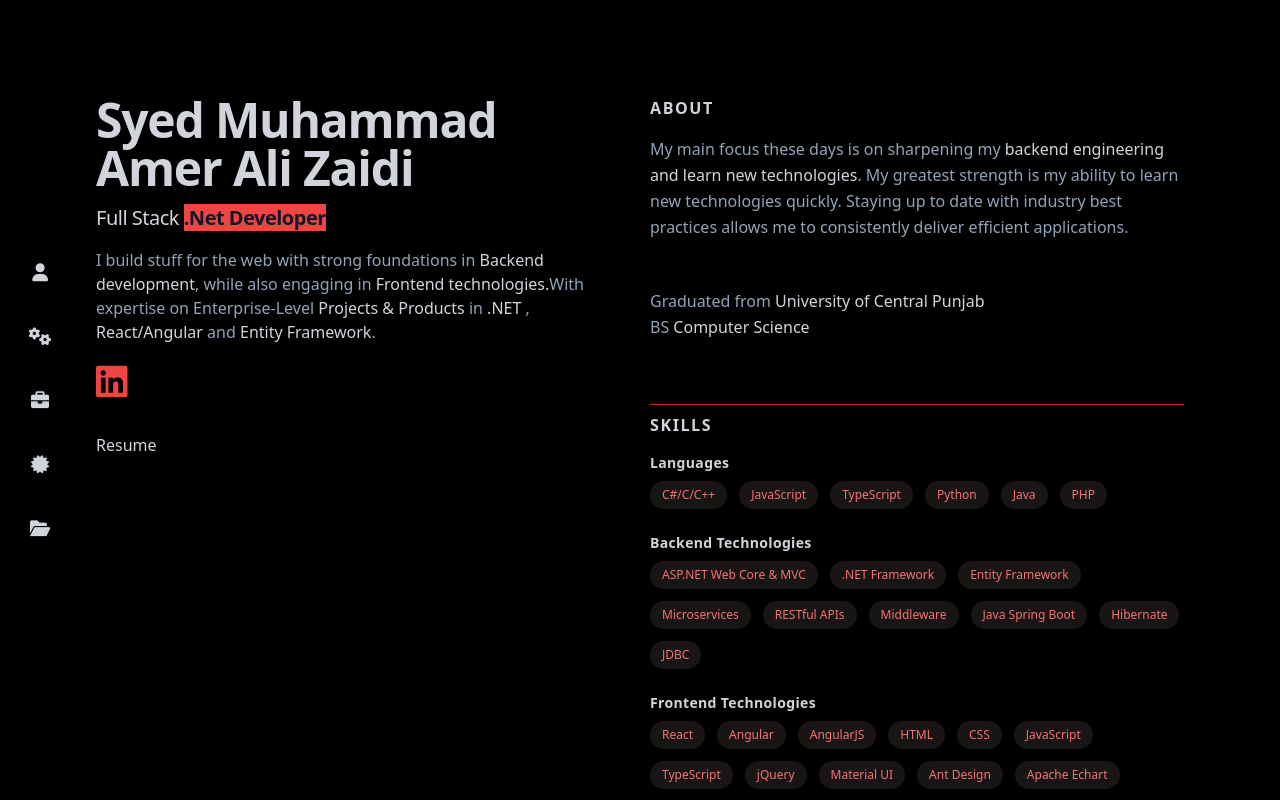
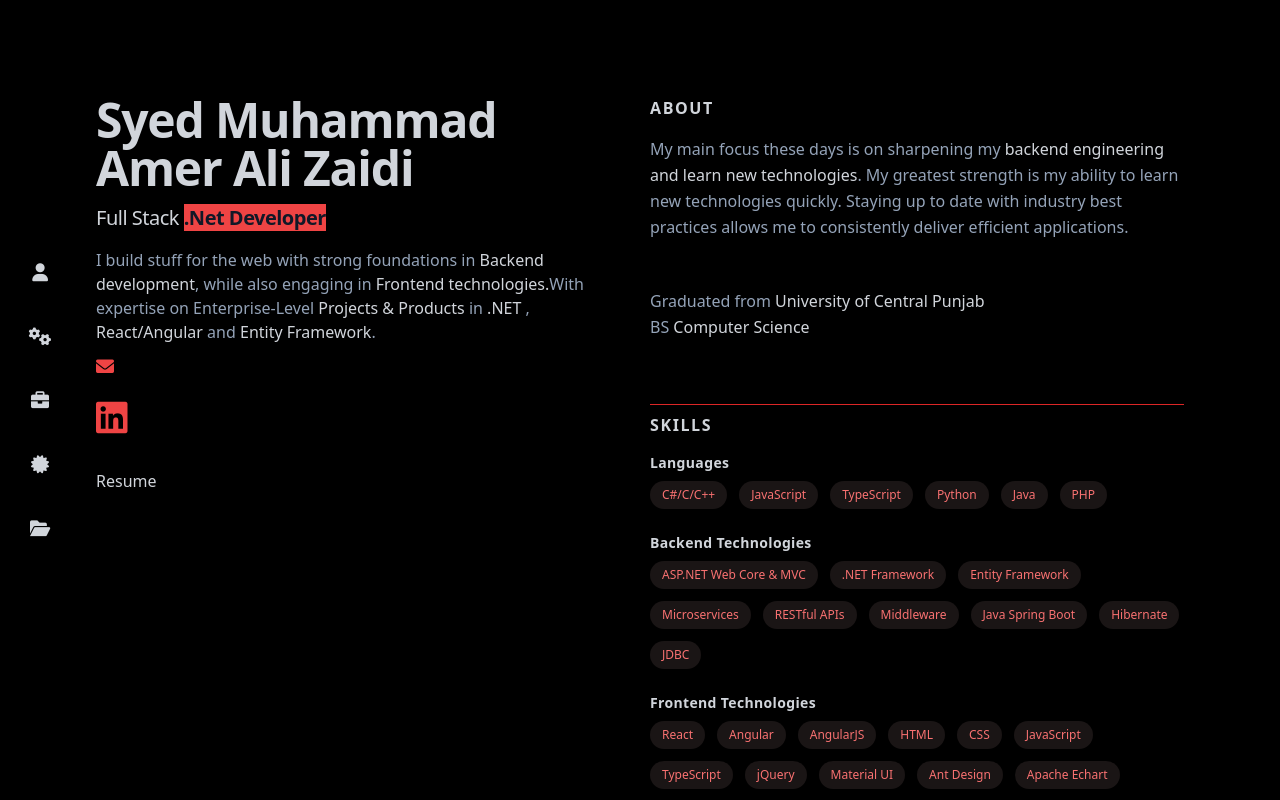
Before and after one commit to syedamerzaidi/syedamerzaidi-portfolio, a React (Vite) app: page / in a window 1280 px wide. Built offline with nearby package versions, Linux system fonts and the light colour scheme; no server answers.

Commit message:
email icon

```diff
--- a/src/App.tsx
+++ b/src/App.tsx
@@ -146,9 +146,13 @@ const App = () => {
                 .
               </p>
               <a
-                className="text-red-400"
+                className="flex items-center text-red-500 hover:text-red-600 transition-colors duration-300"
                 href={`mailto:${import.meta.env.VITE_EMAIL}`}
               >
+                <i
+                  className="fas fa-envelope mr-2 text-lg"
+                  aria-hidden="true"
+                ></i>
                 {import.meta.env.VITE_EMAIL}
               </a>
               <ul className="mt-5 flex items-center" aria-label="Social media">
```
